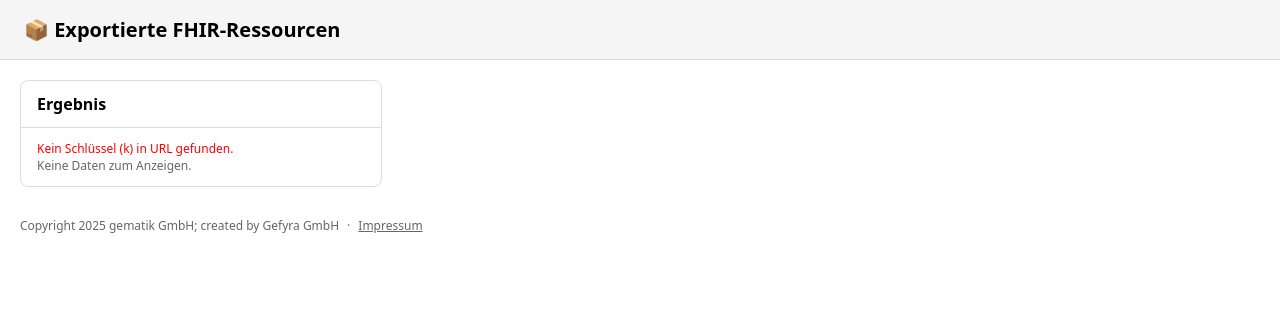
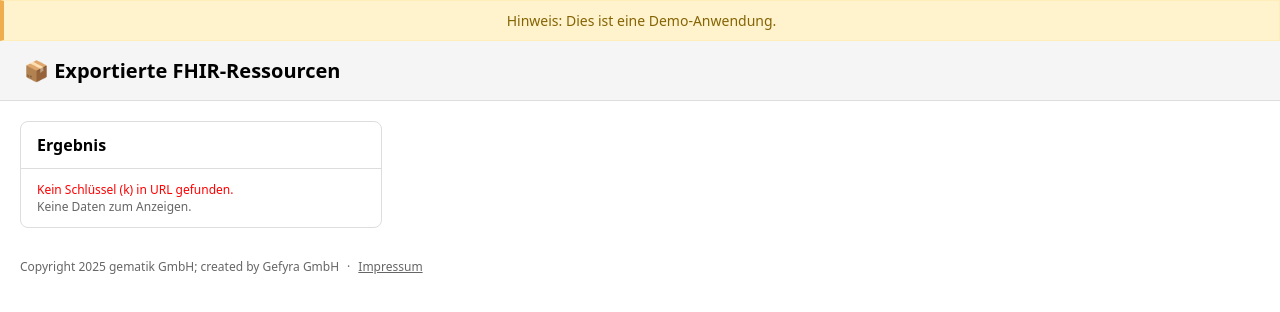
Before and after one commit to gematik/poc-isik-formular, a website built with Vite: page result.html in a window 1280 px wide. Built offline with nearby package versions, Linux system fonts and the light colour scheme.

Commit message:
Added demo banner

```diff
--- a/result.html
+++ b/result.html
@@ -9,6 +9,7 @@
   <script type="module" src="/src/result.js"></script>
 </head>
 <body>
+  <div class="demo-banner" role="status">Hinweis: Dies ist eine Demo-Anwendung.</div>
   <header>
     <h1>📦 Exportierte FHIR-Ressourcen</h1>
   </header>
--- a/src/main.css
+++ b/src/main.css
@@ -11,6 +11,17 @@ body {
   color: #000;
 }
 
+/* Global Demo-Hinweis (gelb hinterlegt, ganz oben) */
+.demo-banner {
+  background: #fff3cd; /* hellgelb */
+  color: #856404;
+  border: 1px solid #ffeeba;
+  border-left: 4px solid #f0ad4e;
+  padding: 10px 14px;
+  text-align: center;
+  font-size: 14px;
+}
+
 /* --- Minimal-Modus ----------------------------------------------------- */
 /* Wird per body.minimal aktiviert (siehe main.js) */
 body.minimal header { display: none; }
@@ -18,6 +29,8 @@ body.minimal #renderPanel { border: none; background: transparent; }
 body.minimal #renderPanel h2 { display: none; }
 body.minimal #renderPanel .body { padding: 0; }
 body.minimal #renderTarget { padding: 0; background: transparent; }
+/* Demo-Banner im Minimal-Modus ausblenden */
+body.minimal .demo-banner { display: none !important; }
 /* Bei minimal: linken Panel ausblenden und Layout auf eine Spalte setzen */
 body.minimal #leftPanel { display: none; }
 body.minimal main { grid-template-columns: 1fr; }
```
Also changed, not shown: index.html (+1 -0 lines), resolve.html (+1 -0 lines).
